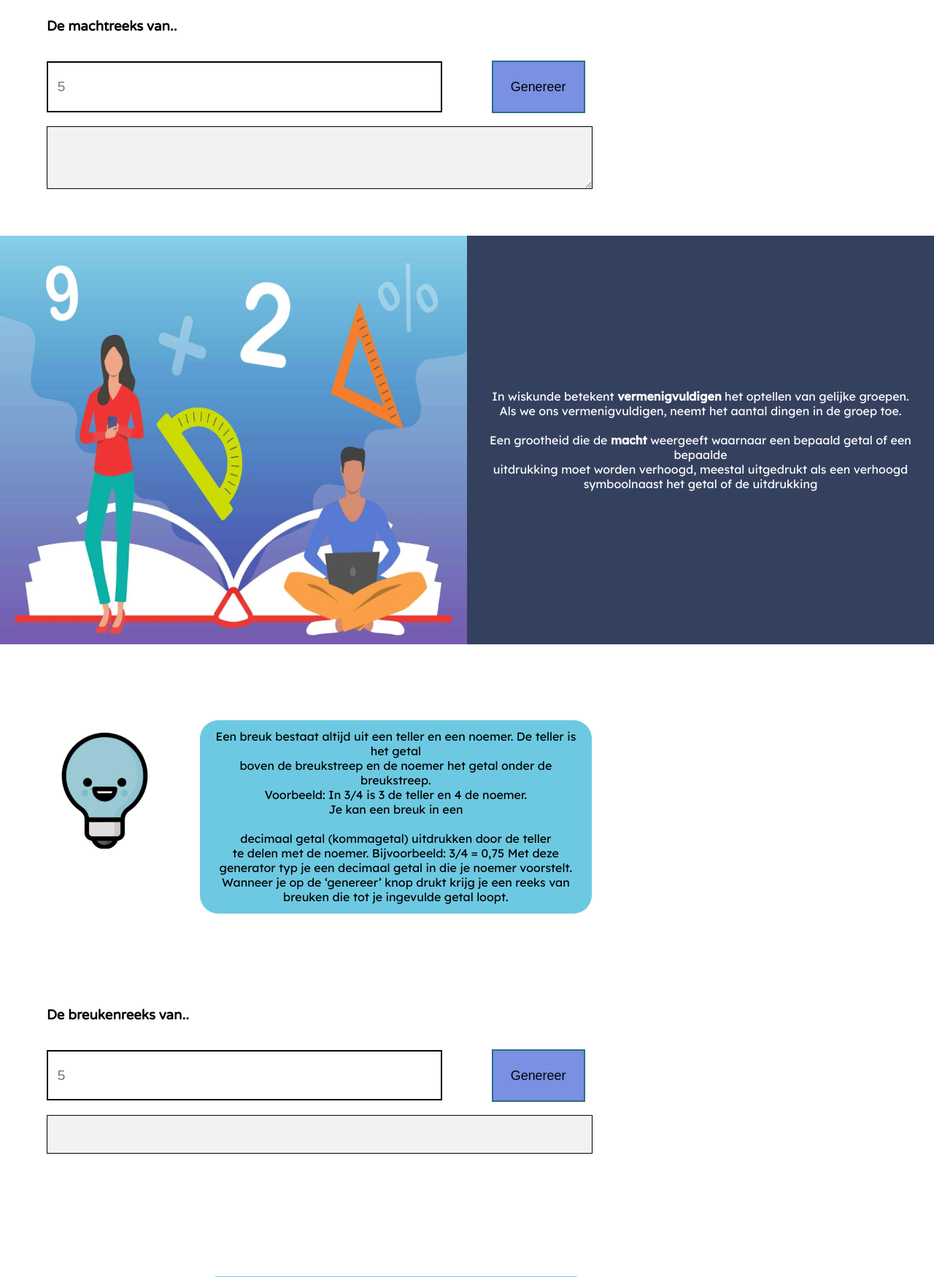
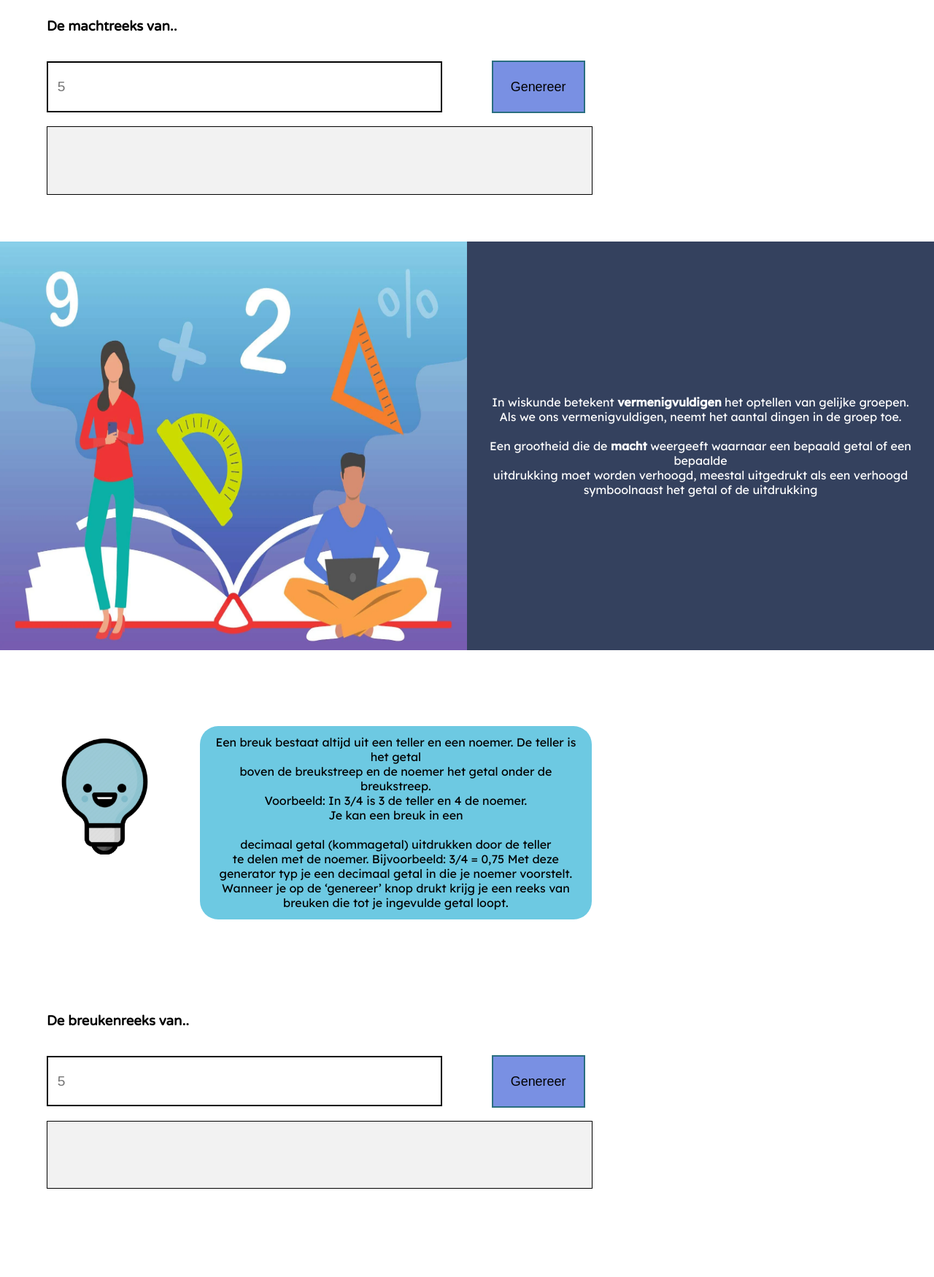
Before and after one commit to SiwaniV/ALA_p4_groep2, a PHP site: page /eenvoudigrekenen.html in a window 1280 px wide. Shown: the part 1567-3317 px from the top of the page at 73% size. Run offline with PHP 8.4, Linux system fonts and the light colour scheme.

Commit message:
eenvoudig rekenpagina bewerkt

```diff
--- a/CSS/eenvoudrekenen.css
+++ b/CSS/eenvoudrekenen.css
@@ -387,14 +387,18 @@
         border:  1px solid black;
         background-color: #f2f2f2;
         padding: 2vw 3vh;
+        height: 5vh;
         width: 54.5vw;
         font-family: var(--varelafont);
+        overflow-y: scroll;
       }
 
       #breuken {
         display: block;
         border:  1px solid black;
+        height: 5vh;
         background-color: #f2f2f2;
+        overflow-y: scroll;
         padding: 2vw 3vh;
         width: 54.5vw;
         font-family: var(--varelafont);
@@ -404,6 +408,8 @@
         display: block;
         border:  1px solid black;
         background-color: #f2f2f2;
+        overflow-y: scroll;
+        height: 5vh;
         padding: 2vw 3vh;
         width: 54.5vw;
         font-family: var(--varelafont);
--- a/eenvoudigrekenen.html
+++ b/eenvoudigrekenen.html
@@ -145,7 +145,7 @@
                 <h1>De machtreeks van..</h1><br><br>
                 <input type="number" id=macht1 name="macht" title="Type de grondgetal in" placeholder="5">
                 <button id="btn-2" onclick="machtReeks()">Genereer</button><br> <br>
-                <textarea readonly id="machten"></textarea>
+                <article id="machten"></article>
             </article>
         </section>
         <!--MACHTENREEKS EIND-->
```
